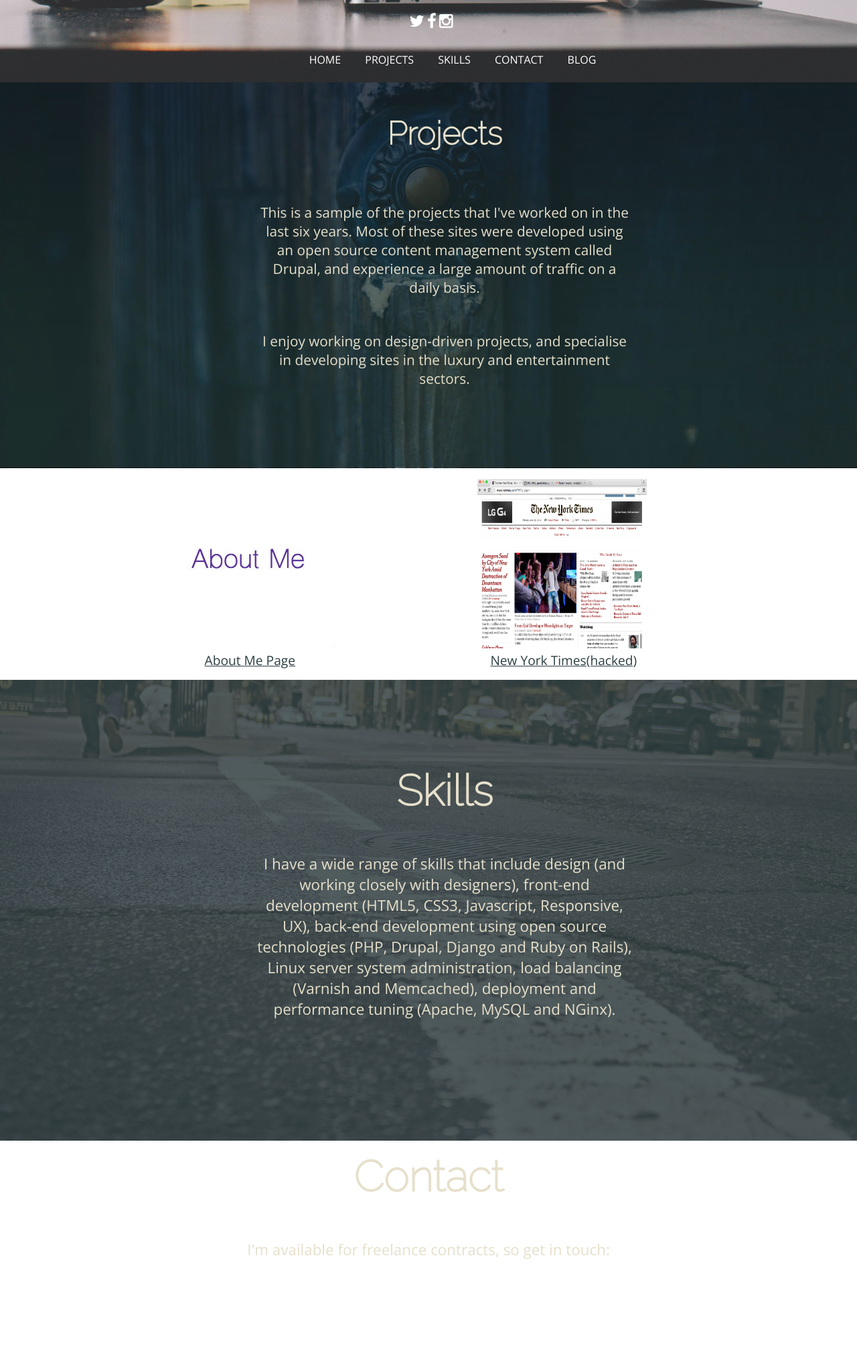
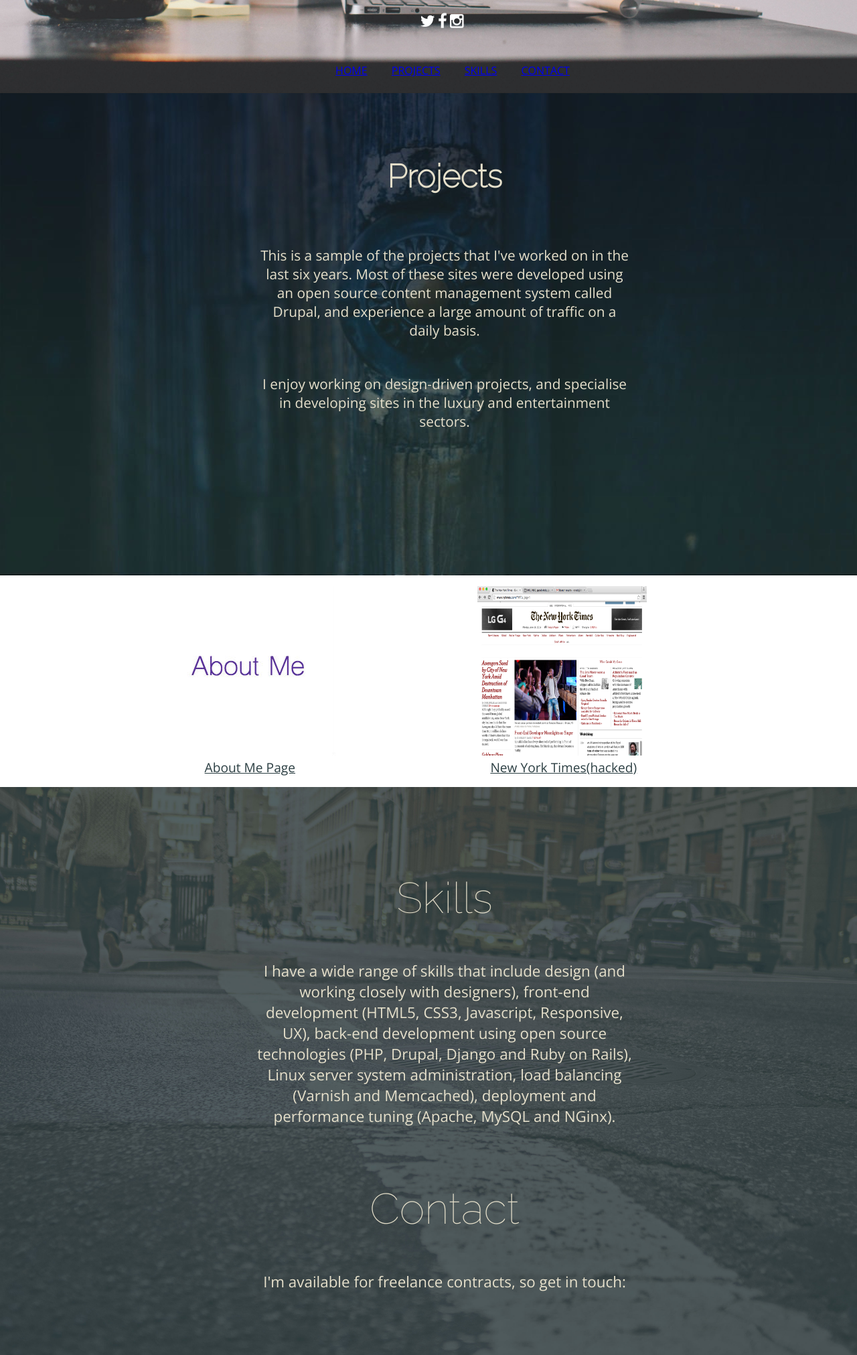
Before and after one commit to ronaldjj80/Portfolio, a plain HTML site: page index.html in a window 1280 px wide. Shown: the part 565-2588 px from the top of the page at 67% size. Before the commit the page ends 2446 px from the top, so only its background shows below. Drawn offline with nearby package versions, Linux system fonts and the light colour scheme.

Commit message:
finished overall minor edits left

```diff
--- a/css/style.css
+++ b/css/style.css
@@ -441,13 +441,13 @@ body {
   background-position: center bottom;
   background-repeat: no-repeat;
   background-size: cover;
-  height: 43em;
+  height: 44em;
 
 }
 
 .content {
   width: 35em;
-  height: 35em;
+  height: 16em;
   margin-left: 24em;
   text-align: center;
 }
@@ -470,7 +470,6 @@ p {
 
 .content img{
   border-radius: 23em;
-  margin-left: -2em;
 }
 
 .icons li {
@@ -482,10 +481,6 @@ font-size: 1.5em;
 margin-left: -1em;
 }
 
-.icons{
- margin-left: -2em
-}
-
 .main {
   margin-left: -3em;
 }
@@ -493,8 +488,8 @@ margin-left: -1em;
 .main li{
   font-family: "Open Sans";
   display: inline-block;
-  color: white;
-  padding-top: 2em;
+  color: #E6E0CB;
+  padding-top: 3em;
   padding-bottom: 0em;
   margin-top: -1em;
   margin-left: 2em;
@@ -509,7 +504,7 @@ h2 {
   font-weight: bold;
   margin: 0px;
   padding-bottom: 0.5em;
-  padding-top: 1em;
+  padding-top: 2em;
   text-align: center;
 }
 
@@ -519,7 +514,7 @@ h2 {
   background-position: center bottom;
   background-repeat: no-repeat;
   background-size: cover;
-  height: 33em;
+  height: 42em;
   padding-bottom: 3em;
 }
 
@@ -552,19 +547,18 @@ padding-top: 1em:;
   background-position: center bottom;
   background-repeat: no-repeat;
   background-size: cover;
-  height: 43em;
+  height: 53em;
+  color: #E6E0CB;
 }
 
 .footer h1{
   padding-top: 2em;
-  font-weight: 600;
 }
 
-.footer {
+.contact {
   color: #E6E0CB;
 }
 
-.contact {
-  padding-top: 1em;
-  text-align: center;
+.contact h1 {
+   margin-top: -4em;
 }
--- a/index.html
+++ b/index.html
@@ -13,6 +13,7 @@
 <body>
 	<section class="introduction">
 	  <div class="content">
+	  <a name="home"></a>
 	  	<h1>RON JULIAN</h1>
 	  	<p>Hello! My name is Pierre Nel, and I'm a London-based freelancer. If I'm not freelancing at some of London's finest digital agencies, I'm working remotely on projects for clients all over the world.
         <br>
@@ -35,17 +36,17 @@
         </div>
         <div class="main">
             <ul>
-            	<li>HOME</li>
-            	<li>PROJECTS</li>
-            	<li>SKILLS</li>
-            	<li>CONTACT</li>
-            	<li>BLOG</li>
+            	<li><a href="#home">HOME</a></li>
+            	<li><a href="#projects">PROJECTS</a></li>
+            	<li><a href="#skills">SKILLS</a></li>
+            	<li><a href="#contact">CONTACT</a></li>
             </ul>
         </div>
 	  </div>
 	</section>
 
 	<section class="projectinfo">
+	    <a name="projects"></a>
 		<div class="content">
 		   <h2>Projects</h2>
 		   <p>This is a sample of the projects that I've worked on in the last six years. Most of these sites were developed using an open source content management system called Drupal, and experience a large amount of traffic on a daily basis.</p>
@@ -74,12 +75,17 @@
 			</ul>
 		</div>
 	</section>
+
 	<section class="footer">
+	    <a name="skills"></a>
 	   <div class="content">
 	    <h1>Skills</h1>
 	    <p>I have a wide range of skills that include design (and working closely with designers), front-end development (HTML5, CSS3, Javascript, Responsive, UX), back-end development using open source technologies (PHP, Drupal, Django and Ruby on Rails), Linux server system administration, load balancing (Varnish and Memcached), deployment and performance tuning (Apache, MySQL and NGinx).</p>
-	   </div>
-	   <div class="contact">
+	    </div>
+	</section>
+	<section class="contact">
+	    <a name="contact"></a>
+	    <div class="content">
 	    <h1>Contact</h1>
 	    <p>I'm available for freelance contracts, so get in touch:</p>
 	   </div>
```
